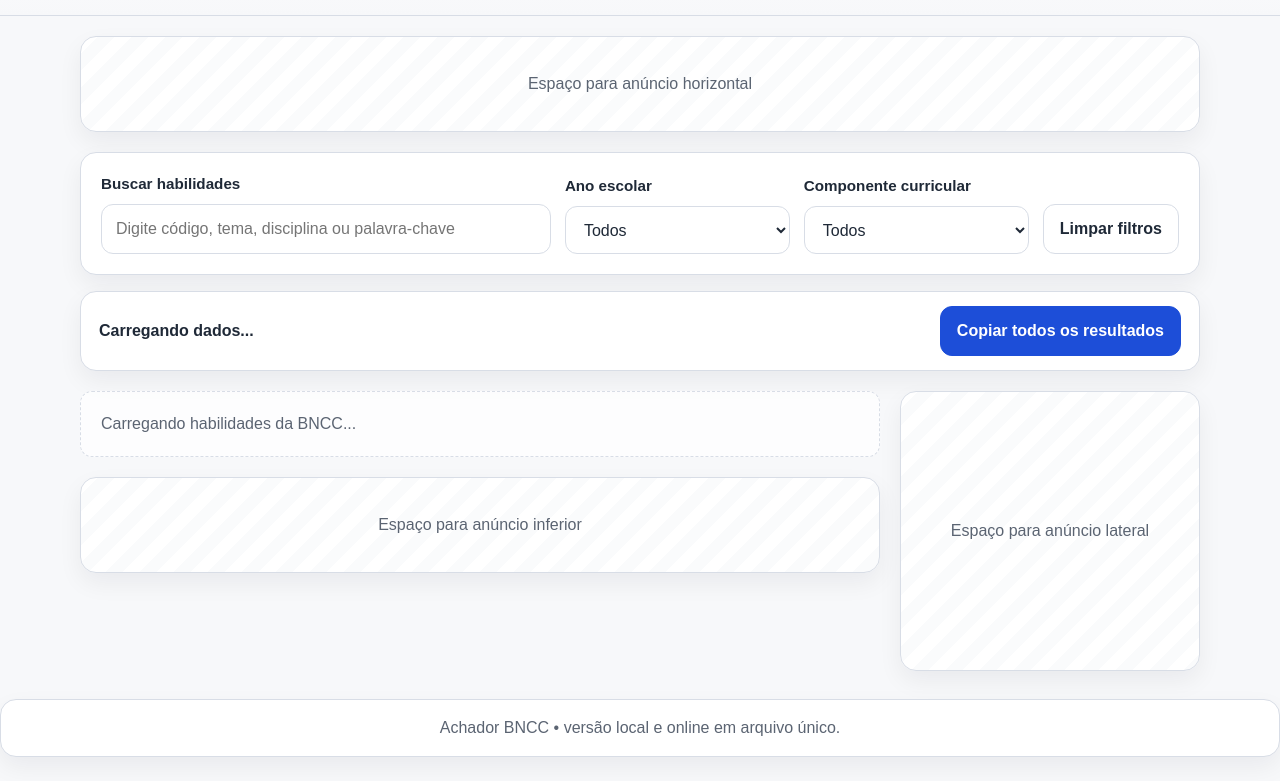
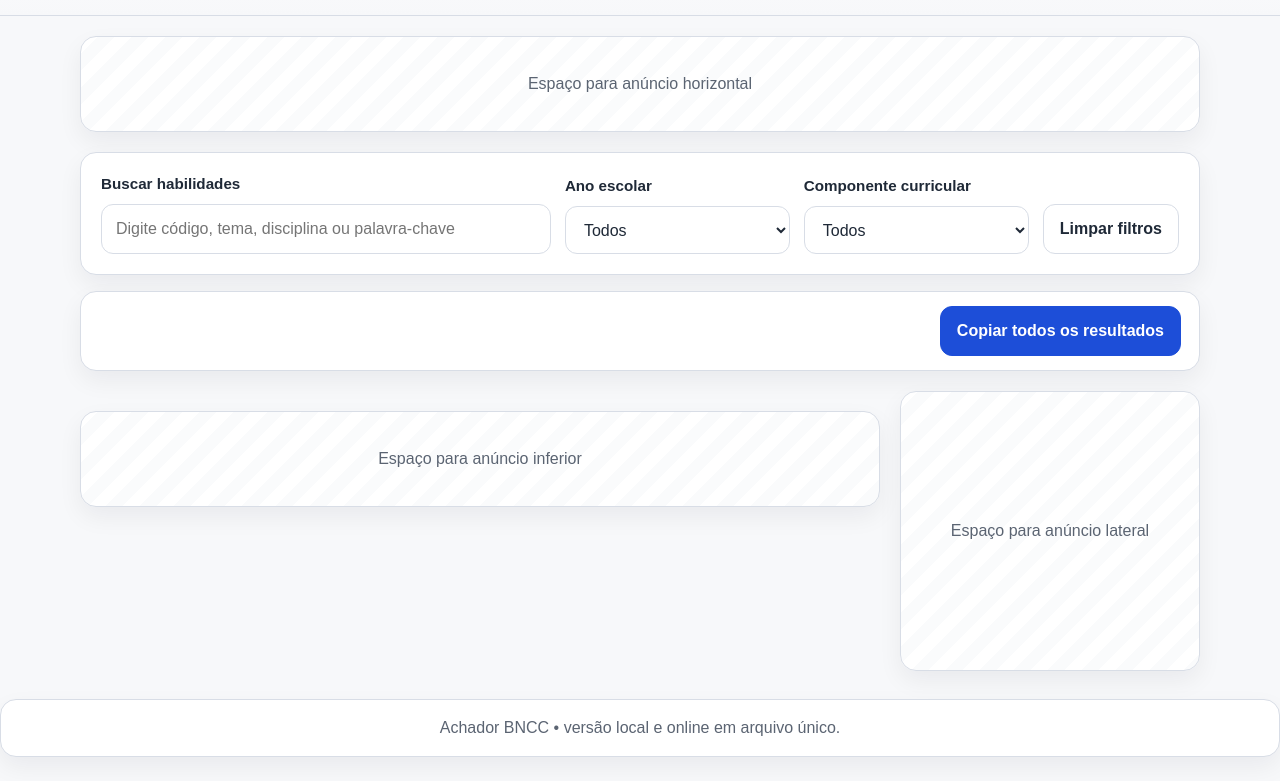
Before and after one commit to ritacarvalho-jpg/achador-bncc, a plain HTML site: page index.html in a window 1280 px wide. Shown: the part 116-897 px from the top of the page. Drawn offline with Linux system fonts and the light colour scheme.

Commit message:
Update index.html

```diff
--- a/index.html
+++ b/index.html
@@ -392,13 +392,13 @@ button:focus {
     </section>
 
     <section class="control-bar" aria-label="Controles dos resultados">
-      <div id="resultsCount" class="results-count">Carregando dados...</div>
+     <div id="resultsCount" class="results-count"></div>
       <button id="copyAllButton" class="button" type="button">Copiar todos os resultados</button>
     </section>
 
     <section class="content-layout">
       <div class="results-column">
-        <div id="loadingMessage" class="status-message">Carregando habilidades da BNCC...</div>
+
         <div id="noResultsMessage" class="status-message hidden">Nenhum resultado encontrado com os filtros atuais.</div>
         <div id="results" class="results-list" aria-live="polite"></div>
 
```
